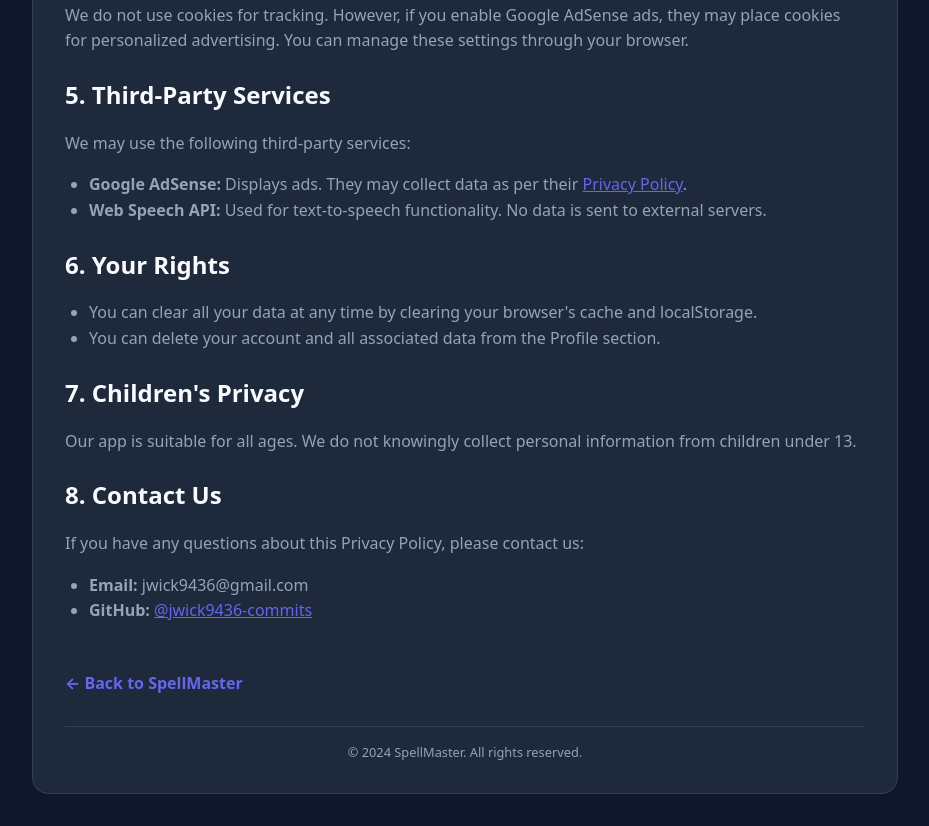
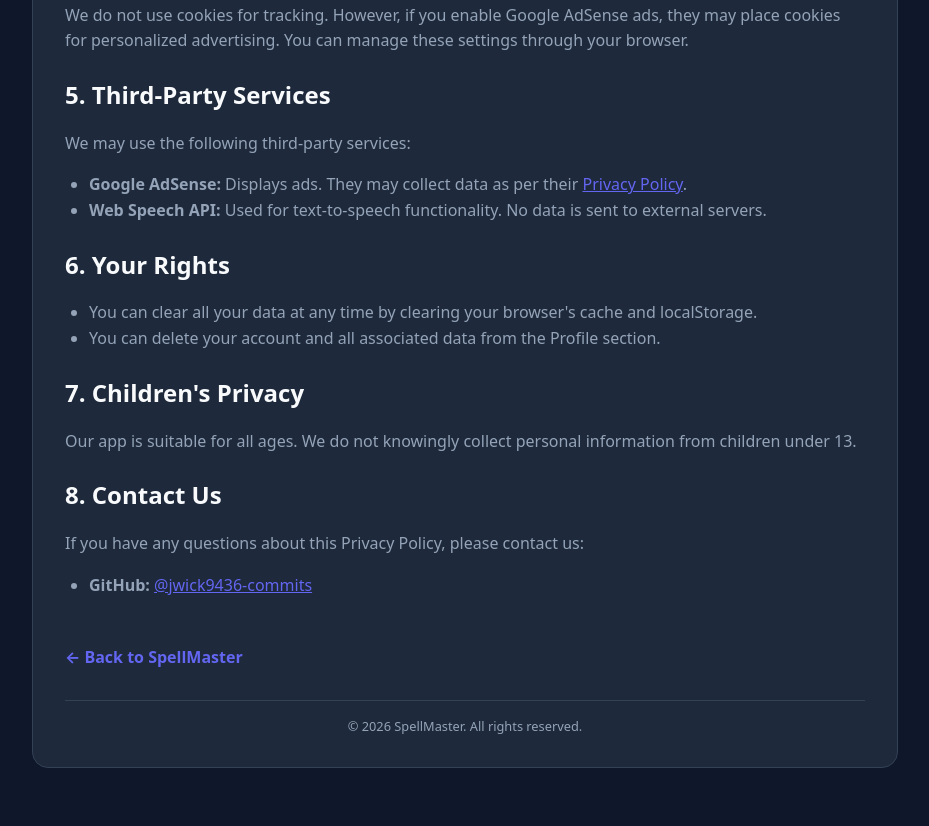
Before and after one commit to jwick9436-commits/spellmaster, a plain HTML site: page privacy.html in a window 1280 px wide. Shown: the part 795-1621 px from the top of the page, without its empty margins (175-1104 px from the left). After the commit the page ends 1595 px from the top, so only its background shows below. Drawn offline with Linux system fonts and the light colour scheme.

Commit message:
Update privacy.html

```diff
--- a/privacy.html
+++ b/privacy.html
@@ -98,14 +98,13 @@
         <h2>8. Contact Us</h2>
         <p>If you have any questions about this Privacy Policy, please contact us:</p>
         <ul>
-            <li><strong>Email:</strong> jwick9436@gmail.com</li>
             <li><strong>GitHub:</strong> <a href="https://github.com/jwick9436-commits" target="_blank" style="color: var(--accent);">@jwick9436-commits</a></li>
         </ul>
 
         <a href="https://jwick9436-commits.github.io/spellmaster/" class="back-link">← Back to SpellMaster</a>
 
         <div class="footer">
-            © 2024 SpellMaster. All rights reserved.
+            © 2026 SpellMaster. All rights reserved.
         </div>
     </div>
 
```
